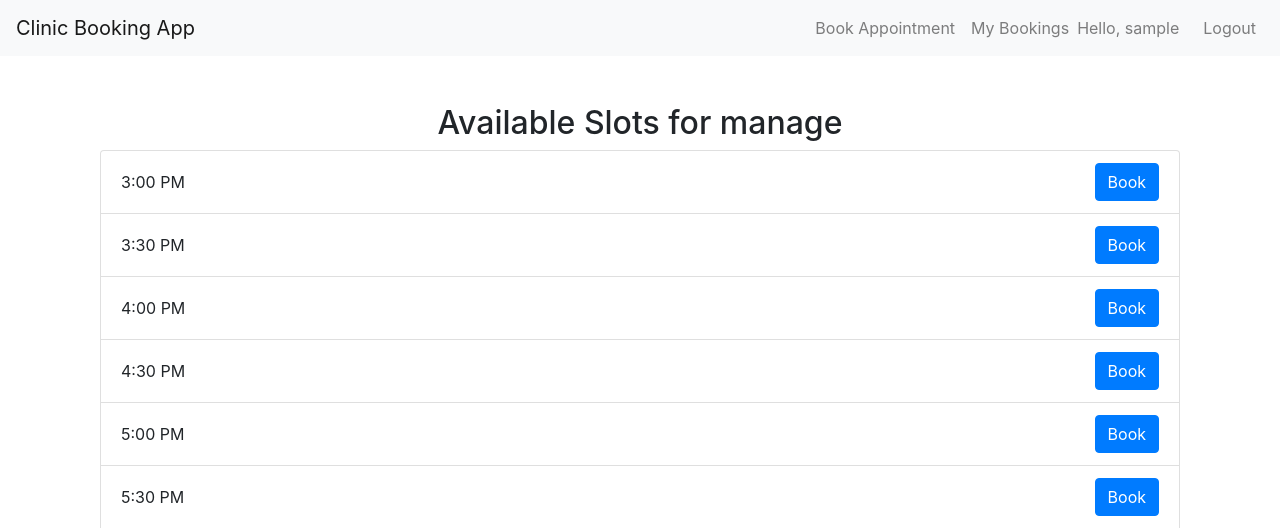
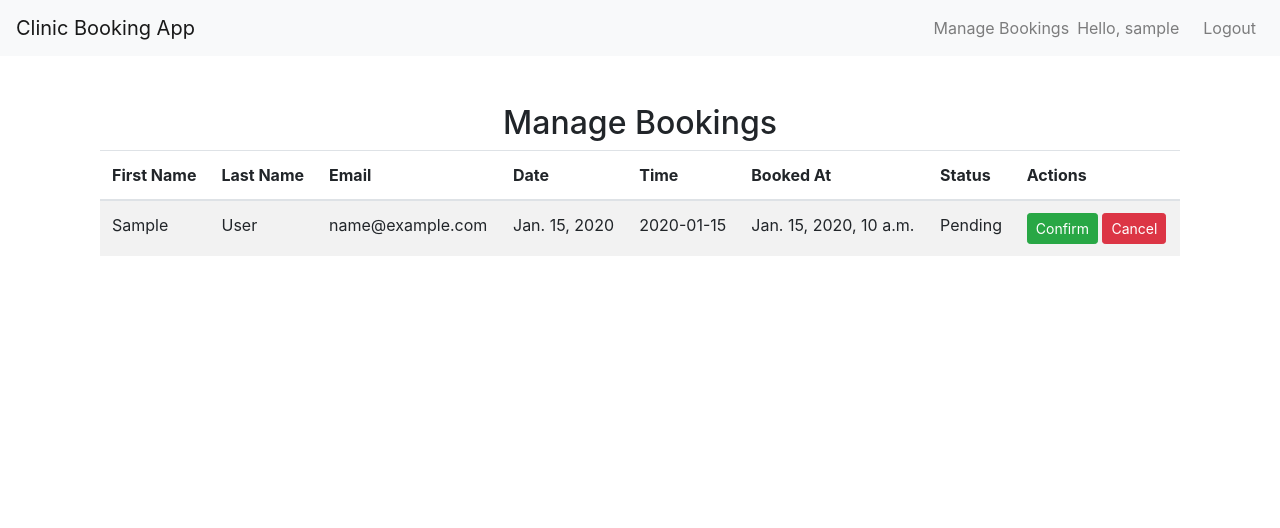
Before and after one commit to zeshanziya/django-clinicapp, a Django app: page /bookings/manage/ in a window 1280 px wide. Shown: the top 528 px of the page. Run offline with Django 5.2, Linux system fonts and the light colour scheme; a user stored in the database is signed in; tables that the repository leaves empty hold one stand-in row (values such as "Sample post"); some libraries are stand-ins or nearby versions.

Commit message:
manage bookings

```diff
--- a/bookings/urls.py
+++ b/bookings/urls.py
@@ -7,6 +7,9 @@ urlpatterns = [
     path('', views.calendar_view, name='calendar'),
     path('my-bookings/', views.my_bookings, name='my_bookings'),
     path('cancel/<int:booking_id>/', views.cancel_booking, name='cancel_booking'),
+    path('manage/', views.manage_bookings, name='manage_bookings'),
+    path('update-status/<int:booking_id>/<str:status>/', views.update_booking_status, name='update_booking_status'),
     path('<str:date>/', views.booking_slots, name='booking_slots'),
     path('confirmation/<str:date>/<str:time>/', views.booking_confirmation, name='booking_confirmation'),
+
 ]
--- a/bookings/views.py
+++ b/bookings/views.py
@@ -1,7 +1,9 @@
 from django.shortcuts import render, redirect, get_object_or_404
-from django.contrib.auth.decorators import login_required
+from django.contrib.auth.decorators import login_required, user_passes_test
 from .models import Booking
+from django.utils.dateparse import parse_date
 
+@login_required
 def calendar_view(request):
     return render(request, 'bookings/calendar.html')
 
@@ -20,14 +22,19 @@ def booking_slots(request, date):
         ("7:30 PM", "7:30 PM")
     ]
 
+    date_obj = parse_date(date)
+    booked_slots = Booking.objects.filter(date=date_obj).values_list('time', flat=True)
+
     if request.method == 'POST':
         selected_time = request.POST.get('slot')
-        Booking.objects.create(user=request.user, date=date, time=selected_time)
-        return redirect('bookings:booking_confirmation', date=date, time=selected_time)
+        if selected_time not in booked_slots:
+            Booking.objects.create(user=request.user, date=date, time=selected_time)
+            return redirect('bookings:booking_confirmation', date=date, time=selected_time)
 
     context = {
         'date': date,
-        'slots': slots
+        'slots': slots,
+        'booked_slots': booked_slots
     }
     return render(request, 'bookings/slots.html', context)
 
@@ -48,3 +55,22 @@ def cancel_booking(request, booking_id):
         booking.save()
         return redirect('bookings:my_bookings')
     return render(request, 'bookings/cancel_booking.html', {'booking': booking})
+
+def staff_or_superuser(user):
+    return user.is_staff or user.is_superuser
+
+@user_passes_test(staff_or_superuser)
+@login_required
+def manage_bookings(request):
+    bookings = Booking.objects.all().order_by('date', 'time')
+    return render(request, 'bookings/manage_bookings.html', {'bookings': bookings})
+
+@user_passes_test(staff_or_superuser)
+@login_required
+def update_booking_status(request, booking_id, status):
+    booking = get_object_or_404(Booking, id=booking_id)
+    if request.method == 'POST':
+        booking.status = status
+        booking.save()
+        return redirect('bookings:manage_bookings')
+    return render(request, 'bookings/update_booking_status.html', {'booking': booking, 'status': status})
--- a/templates/base.html
+++ b/templates/base.html
@@ -12,12 +12,19 @@
         <div class="collapse navbar-collapse" id="navbarNav">
             <ul class="navbar-nav ml-auto">
                 {% if user.is_authenticated %}
+                    {% if not user.is_staff and not user.is_superuser %}
                     <li class="nav-item">
                         <a class="nav-link" href="{% url 'bookings:calendar' %}">Book Appointment</a>
                     </li>
                     <li class="nav-item">
                         <a class="nav-link" href="{% url 'bookings:my_bookings' %}">My Bookings</a>
                     </li>
+                    {% endif %}
+                    {% if user.is_staff or user.is_superuser %}
+                        <li class="nav-item">
+                            <a class="nav-link" href="{% url 'bookings:manage_bookings' %}">Manage Bookings</a>
+                        </li>
+                    {% endif %}
                     <li class="nav-item">
                         <span class="navbar-text mr-3">Hello, {{ user.username }}</span>
                     </li>
--- /dev/null
+++ b/templates/bookings/manage_bookings.html
@@ -0,0 +1,52 @@
+{% extends 'base.html' %}
+
+{% block title %}Manage Bookings{% endblock %}
+
+{% block content %}
+<div class="container">
+    <h2 class="text-center">Manage Bookings</h2>
+    {% if bookings %}
+        <table class="table table-striped">
+            <thead>
+                <tr>
+                    <th scope="col">First Name</th>
+                    <th scope="col">Last Name</th>
+                    <th scope="col">Email</th>
+                    <th scope="col">Date</th>
+                    <th scope="col">Time</th>
+                    <th scope="col">Booked At</th>
+                    <th scope="col">Status</th>
+                    <th scope="col">Actions</th>
+                </tr>
+            </thead>
+            <tbody>
+                {% for booking in bookings %}
+                    <tr>
+                        <td>{{ booking.user.first_name }}</td>
+                        <td>{{ booking.user.last_name }}</td>
+                        <td>{{ booking.user.email }}</td>
+                        <td>{{ booking.date }}</td>
+                        <td>{{ booking.time }}</td>
+                        <td>{{ booking.booked_at }}</td>
+                        <td>{{ booking.get_status_display }}</td>
+                        <td>
+                            {% if booking.status != 'cancelled' %}
+                                <form method="post" action="{% url 'bookings:update_booking_status' booking.id 'confirmed' %}" style="display:inline;">
+                                    {% csrf_token %}
+                                    <button type="submit" class="btn btn-success btn-sm">Confirm</button>
+                                </form>
+                                <form method="post" action="{% url 'bookings:update_booking_status' booking.id 'cancelled' %}" style="display:inline;">
+                                    {% csrf_token %}
+                                    <button type="submit" class="btn btn-danger btn-sm">Cancel</button>
+                                </form>
+                            {% endif %}
+                        </td>
+                    </tr>
+                {% endfor %}
+            </tbody>
+        </table>
+    {% else %}
+        <p class="text-center">No bookings available.</p>
+    {% endif %}
+</div>
+{% endblock %}
--- a/templates/bookings/slots.html
+++ b/templates/bookings/slots.html
@@ -7,12 +7,19 @@
     <h2 class="text-center">Available Slots for {{ date }}</h2>
     <div class="list-group">
         {% for slot in slots %}
+            {% if slot.1 in booked_slots %}
+                <div class="list-group-item d-flex justify-content-between align-items-center">
+                    {{ slot.0 }}
+                    <span class="badge badge-danger">Not Available</span>
+                </div>
+            {% else %}
                 <form method="post" class="list-group-item d-flex justify-content-between align-items-center">
                     {% csrf_token %}
                     {{ slot.0 }}
                     <input type="hidden" name="slot" value="{{ slot.1 }}">
                     <button type="submit" class="btn btn-primary">Book</button>
                 </form>
+            {% endif %}
         {% endfor %}
     </div>
 </div>
```
Also changed, not shown: templates/bookings/update_booking_status.html (added, +15 -0 lines). Lines whose indentation alone changed are shown as unchanged.
